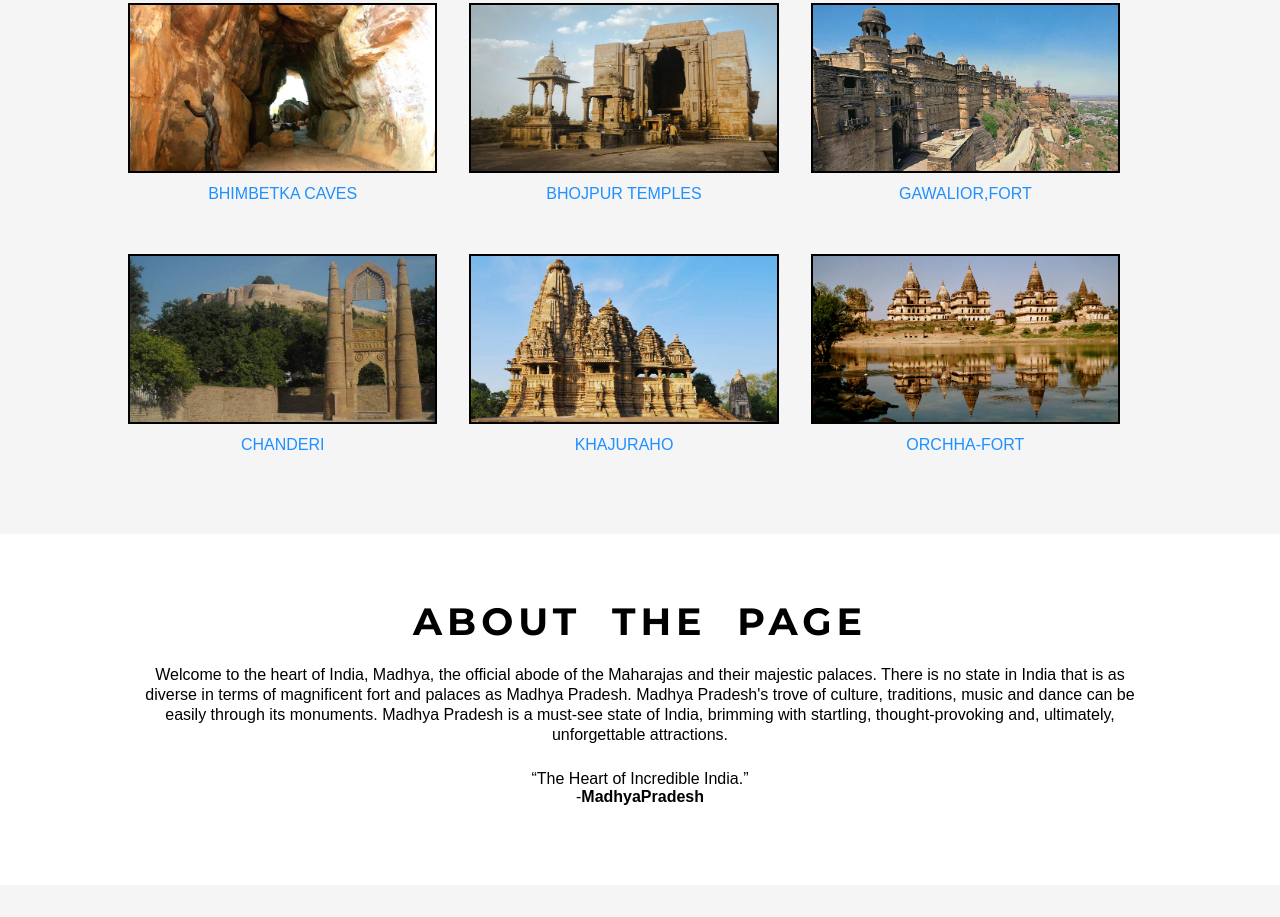
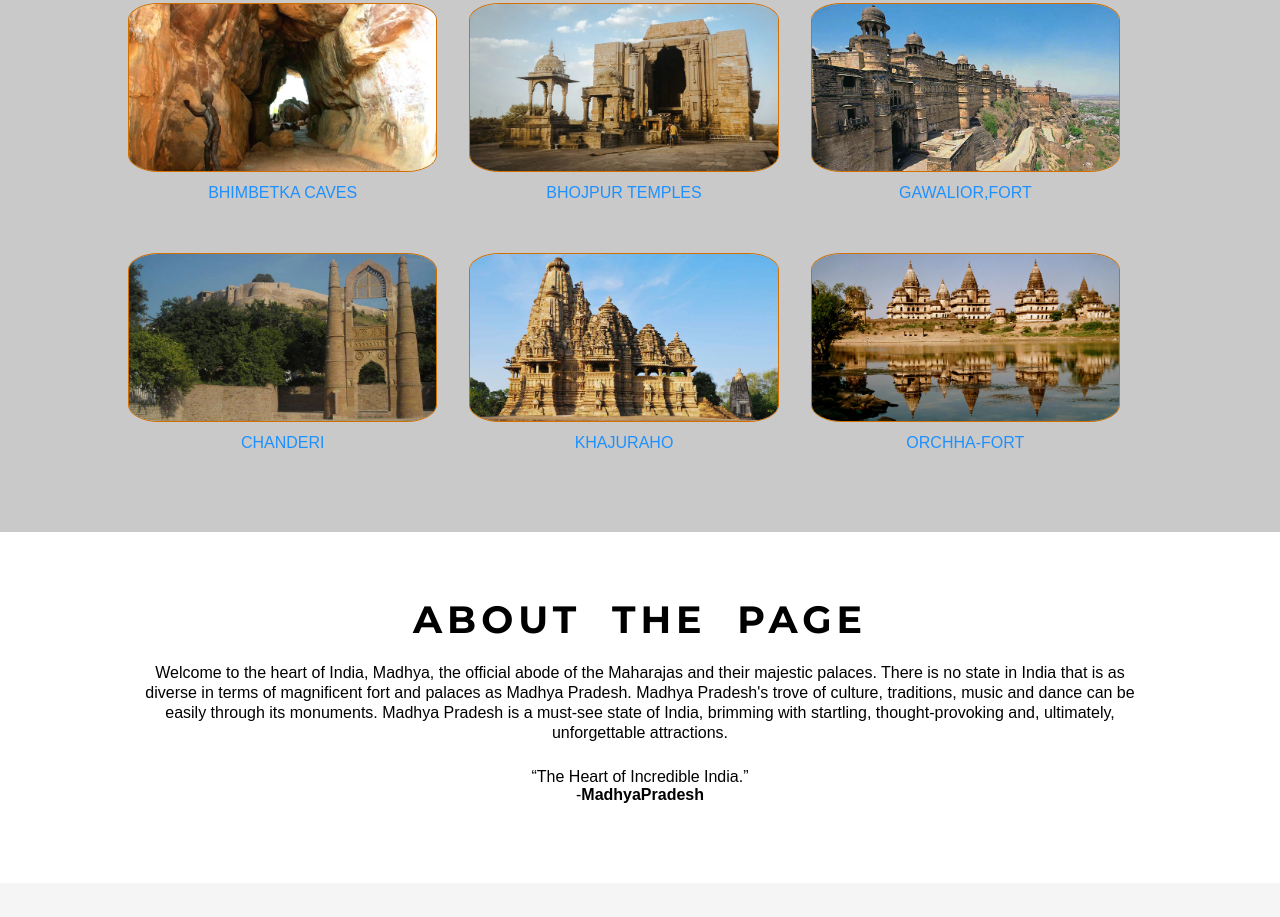
Before and after one commit to Aayushjain-code/Aayushjain-code-Aayushjain-code-WalkOver-HTML-CSS-Heritage-Site, a plain HTML site: page index.html in a window 1280 px wide. Shown: the part 943-1860 px from the top of the page. Drawn offline with Linux system fonts and the light colour scheme.

Commit message:
styles fixed

```diff
--- a/style.css
+++ b/style.css
@@ -120,15 +120,18 @@ h1.title {
 /* About us */
 .about,
 .services,
-.contact,
-.ourteam {
+.contact {
 	padding: 5% 10%;
 	text-align: center;
 }
 
+.about{
+	background: rgb(255, 255, 255);
+}
+
 /* Services */
 .services {
-	background: #f5f5f5;
+	background: #c9c9c9;
 }
 
 .diff_services {
@@ -146,8 +149,9 @@ h1.title {
 .diff_service_item img {
 	width: 100%;
 	margin-bottom: 0.5rem;
-	border: black solid 2px;
+	border: rgb(209, 112, 0) solid 1px;
 	transition: all 0.5s ease;
+	border-radius: 10%;
 }
 
 .diff_service_item a {
```
